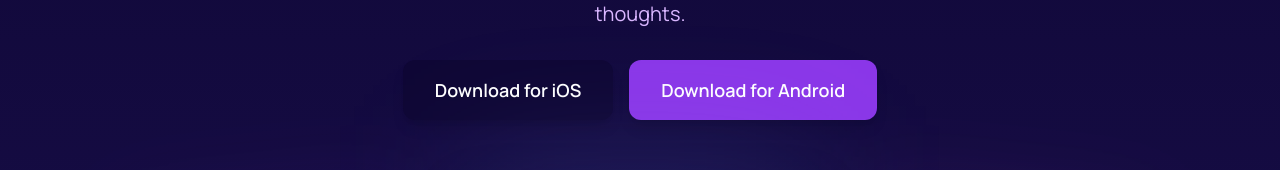
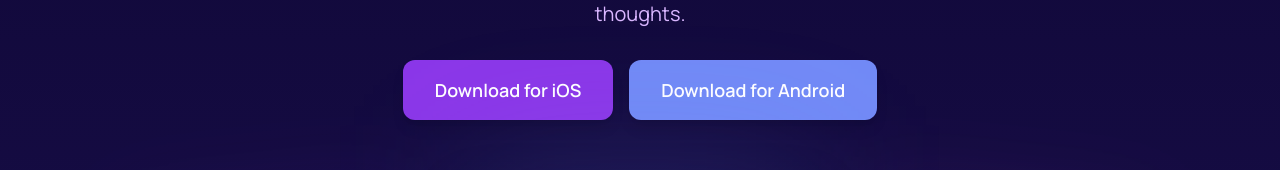
Before and after one commit to lcvaleski/meanderingsleep.com, a Next.js app: page / in a window 1280 px wide. Shown: the part 296-466 px from the top of the page. Built offline with nearby package versions, Linux system fonts and the light colour scheme; grey boxes are pictures that could not be loaded.

Commit message:
Fix button colors - iOS orchid, Android periwinkle
- All iOS download buttons now use orchid color with fuschia hover
- All Android download buttons now use periwinkle with opacity hover
- Consistent branding across all CTAs

```diff
--- a/app/page.tsx
+++ b/app/page.tsx
@@ -21,7 +21,7 @@ export default function Home() {
               </Link>
               <Link
                 href="https://play.google.com/store/apps/details?id=net.coventry.sleepless&hl=en"
-                className="px-4 py-2 bg-ms-periwinkle text-white rounded-lg font-medium text-body hover:bg-ms-coral transition-colors"
+                className="px-4 py-2 bg-ms-periwinkle text-white rounded-lg font-medium text-body hover:opacity-90 transition-colors"
               >
                 Play Store
               </Link>
@@ -44,13 +44,13 @@ export default function Home() {
             <div className="flex gap-4 justify-center mb-12">
               <Link
                 href="https://apps.apple.com/us/app/meandering-sleep/id6502964632"
-                className="px-8 py-4 bg-ms-nocturne text-white rounded-xl font-semibold text-lg hover:bg-ms-eclipse transition-all transform hover:scale-105 shadow-lg"
+                className="px-8 py-4 bg-ms-orchid text-white rounded-xl font-semibold text-lg hover:bg-ms-fuschia transition-all transform hover:scale-105 shadow-lg"
               >
                 Download for iOS
               </Link>
               <Link
                 href="https://play.google.com/store/apps/details?id=net.coventry.sleepless&hl=en"
-                className="px-8 py-4 bg-ms-orchid text-white rounded-xl font-semibold text-lg hover:bg-ms-fuschia transition-all transform hover:scale-105 shadow-lg"
+                className="px-8 py-4 bg-ms-periwinkle text-white rounded-xl font-semibold text-lg hover:opacity-90 transition-all transform hover:scale-105 shadow-lg"
               >
                 Download for Android
               </Link>
@@ -293,7 +293,7 @@ export default function Home() {
             </Link>
             <Link
               href="https://play.google.com/store/apps/details?id=net.coventry.sleepless&hl=en"
-              className="px-8 py-4 bg-ms-periwinkle text-white rounded-xl font-semibold text-lg hover:bg-ms-coral transition-all transform hover:scale-105 shadow-lg"
+              className="px-8 py-4 bg-ms-periwinkle text-white rounded-xl font-semibold text-lg hover:opacity-90 transition-all transform hover:scale-105 shadow-lg"
             >
               Download for Android
             </Link>
```
